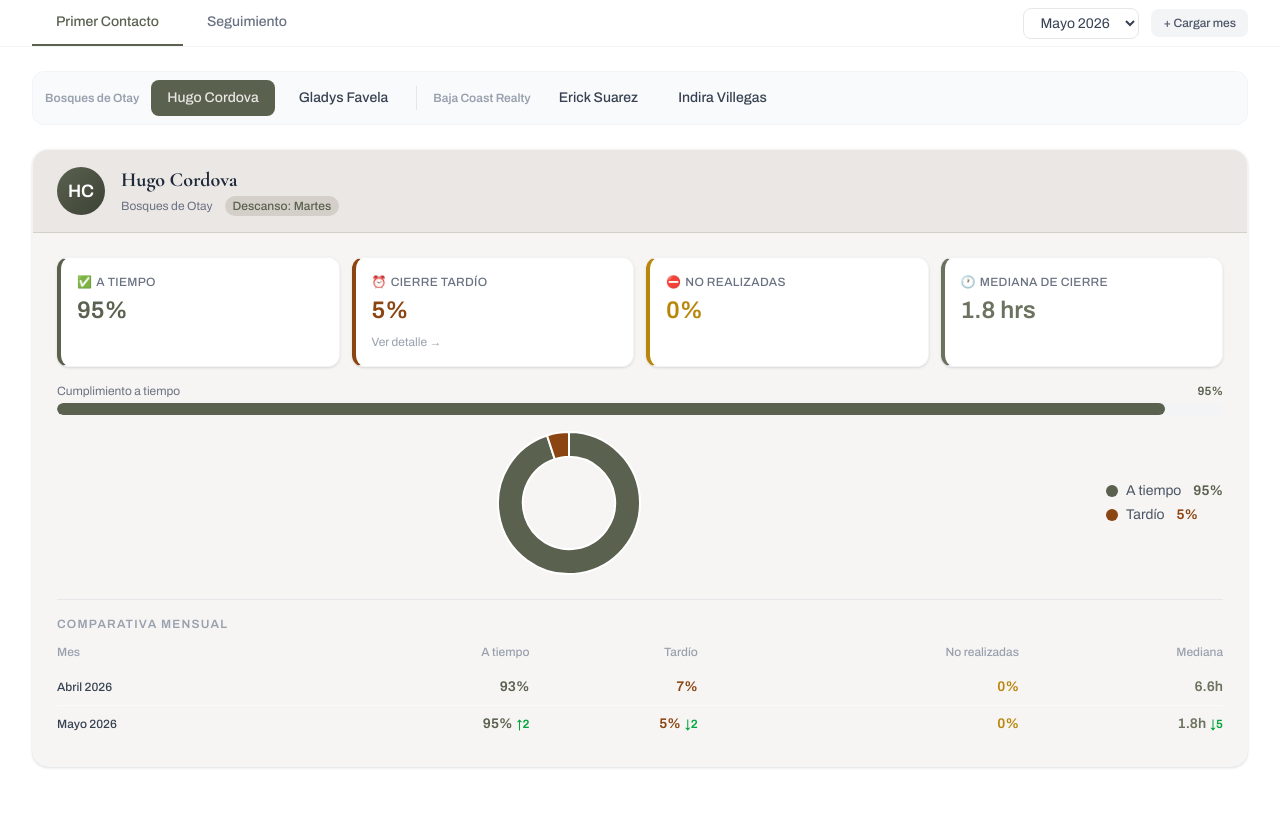
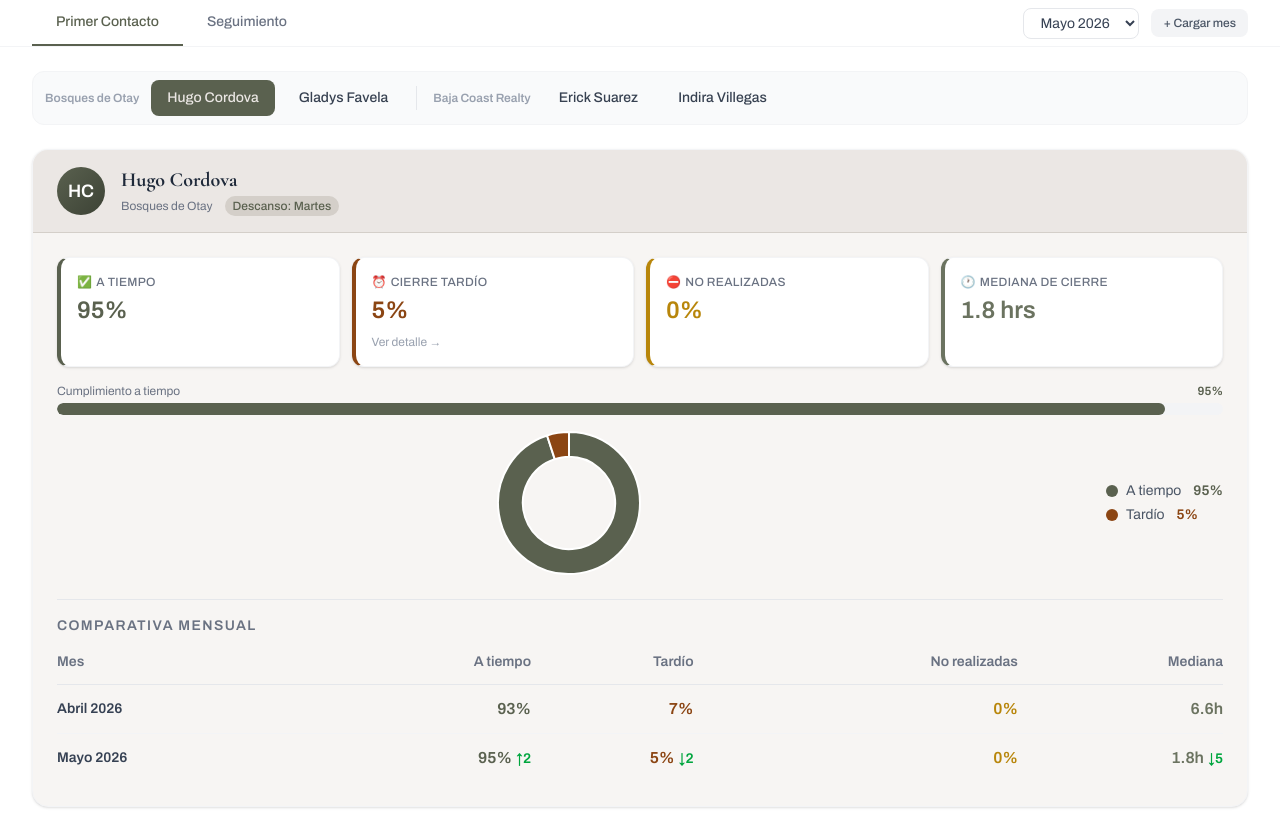
Before and after one commit to GabrielaLuna16/RacabaAct, a Next.js app: page / in a window 1280 px wide. Before the commit the page ends 800 px from the top, so only its background shows below. Built offline with nearby package versions, Linux system fonts and the light colour scheme.

Commit message:
fix: texto mas grande en comparativa mensual

```diff
--- a/components/AdvisorPanel.tsx
+++ b/components/AdvisorPanel.tsx
@@ -74,7 +74,7 @@ function Trend({ delta, better }: { delta: number; better: 'up' | 'down' }) {
   if (Math.abs(delta) < 0.5) return null;
   const isGood = better === 'up' ? delta > 0 : delta < 0;
   return (
-    <span className={`ml-1 text-xs font-semibold ${isGood ? 'text-green-600' : 'text-red-500'}`}>
+    <span className={`ml-1 text-sm font-bold ${isGood ? 'text-green-600' : 'text-red-500'}`}>
       {delta > 0 ? '↑' : '↓'}{Math.abs(Math.round(delta))}
     </span>
   );
@@ -84,38 +84,38 @@ function MonthComparison({ entries, brand }: { entries: CompareEntry[]; brand: B
   if (entries.length < 2) return null;
   return (
     <div className="mt-5 pt-4 border-t border-gray-200">
-      <p className="text-xs font-semibold text-gray-400 uppercase tracking-widest mb-3">Comparativa mensual</p>
+      <p className="text-sm font-semibold text-gray-500 uppercase tracking-widest mb-4">Comparativa mensual</p>
       <div className="overflow-x-auto">
-        <table className="w-full text-sm min-w-[400px]">
+        <table className="w-full min-w-[420px]">
           <thead>
-            <tr className="text-xs text-gray-400 border-b border-gray-100">
-              <th className="text-left pb-2 font-medium">Mes</th>
-              <th className="text-right pb-2 font-medium">A tiempo</th>
-              <th className="text-right pb-2 font-medium">Tardío</th>
-              <th className="text-right pb-2 font-medium">No realizadas</th>
-              <th className="text-right pb-2 font-medium">Mediana</th>
+            <tr className="text-sm text-gray-500 border-b border-gray-200">
+              <th className="text-left pb-3 font-semibold">Mes</th>
+              <th className="text-right pb-3 font-semibold">A tiempo</th>
+              <th className="text-right pb-3 font-semibold">Tardío</th>
+              <th className="text-right pb-3 font-semibold">No realizadas</th>
+              <th className="text-right pb-3 font-semibold">Mediana</th>
             </tr>
           </thead>
           <tbody>
             {entries.map((e, i) => {
               const prev = entries[i - 1];
               return (
-                <tr key={e.month} className="border-b border-gray-50 last:border-0">
-                  <td className="py-2 text-gray-700 font-medium text-xs">{e.label}</td>
-                  <td className="py-2 text-right">
-                    <span className="font-bold" style={{ color: brand.kpiATime }}>{e.aTime}%</span>
+                <tr key={e.month} className="border-b border-gray-100 last:border-0">
+                  <td className="py-3 text-gray-700 font-semibold text-sm">{e.label}</td>
+                  <td className="py-3 text-right">
+                    <span className="font-bold text-base" style={{ color: brand.kpiATime }}>{e.aTime}%</span>
                     {prev && <Trend delta={e.aTime - prev.aTime} better="up" />}
                   </td>
-                  <td className="py-2 text-right">
-                    <span className="font-bold" style={{ color: brand.kpiTardio }}>{e.tardio}%</span>
+                  <td className="py-3 text-right">
+                    <span className="font-bold text-base" style={{ color: brand.kpiTardio }}>{e.tardio}%</span>
                     {prev && <Trend delta={e.tardio - prev.tardio} better="down" />}
                   </td>
-                  <td className="py-2 text-right">
-                    <span className="font-bold" style={{ color: brand.kpiNoRealizada }}>{e.noRealizada}%</span>
+                  <td className="py-3 text-right">
+                    <span className="font-bold text-base" style={{ color: brand.kpiNoRealizada }}>{e.noRealizada}%</span>
                     {prev && <Trend delta={e.noRealizada - prev.noRealizada} better="down" />}
                   </td>
-                  <td className="py-2 text-right">
-                    <span className="font-bold" style={{ color: brand.kpiMediana }}>
+                  <td className="py-3 text-right">
+                    <span className="font-bold text-base" style={{ color: brand.kpiMediana }}>
                       {e.mediana != null ? `${e.mediana.toFixed(1)}h` : '—'}
                     </span>
                     {prev && e.mediana != null && prev.mediana != null && (
```
